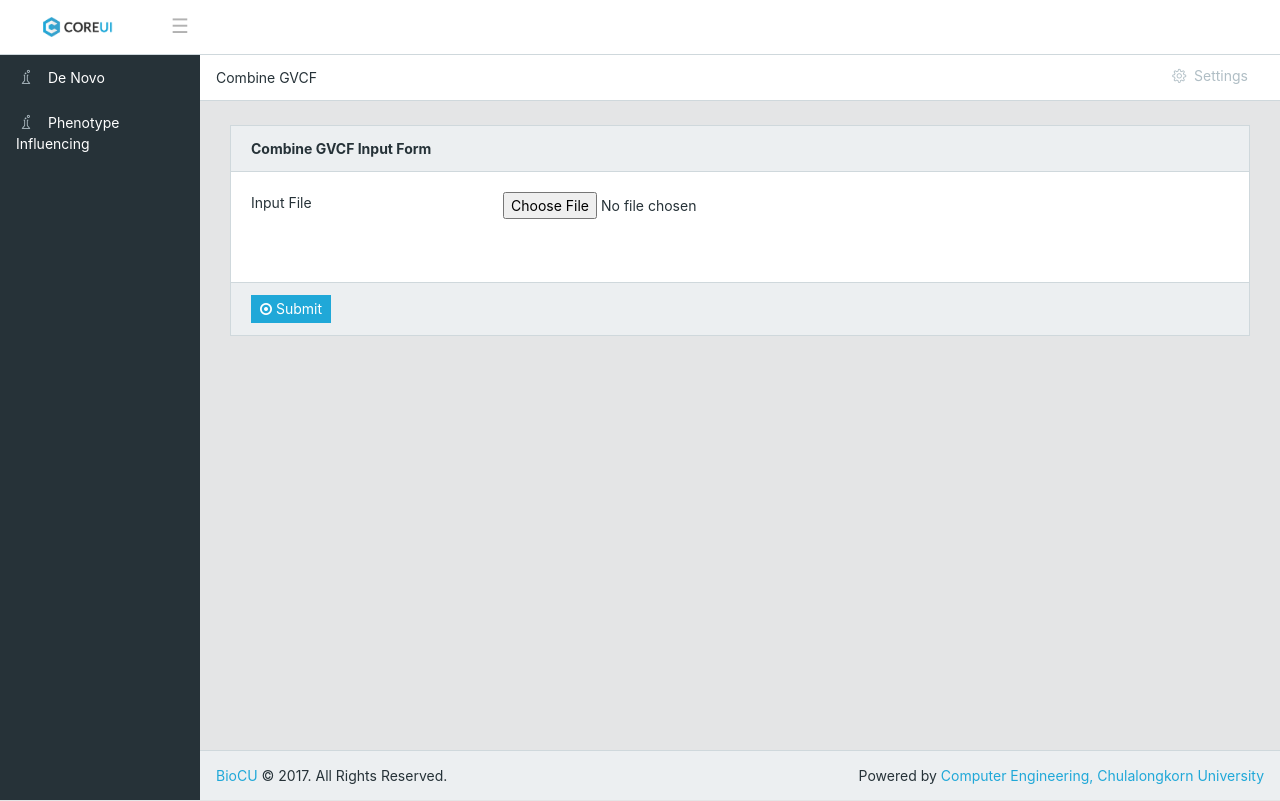
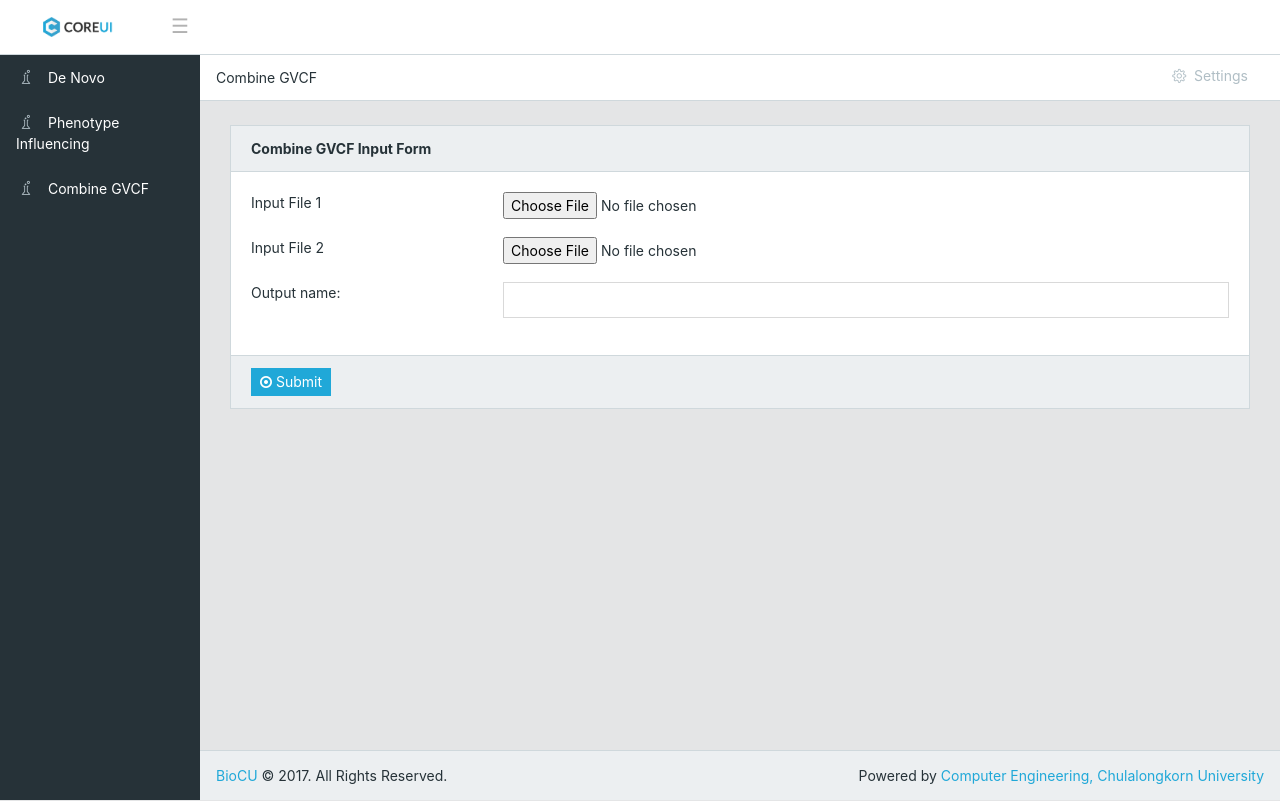
Before and after one commit to sirinthra-cc/bioinformatics, a Django app: template templates/combine_gvcf/index.html in a window 1280 px wide. Run offline with Django 3.2, Linux system fonts and the light colour scheme; the template is opened without the code that fills it: values that come from a table or form of the project are taken from there, others are empty; some libraries are stand-ins or nearby versions.

Commit message:
combine_gvcf edit draft 3

```diff
--- a/combine_gvcf/forms.py
+++ b/combine_gvcf/forms.py
@@ -2,5 +2,6 @@
 
 
 class CombineGvcfForm(forms.Form):
-    input = forms.CharField(label="Input files")
+    input1 = forms.CharField(label="Input file 1")
+    input2 = forms.CharField(label="Input file 2")
     output_name = forms.CharField(label='Output name', max_length=100)
--- a/config/urls.py
+++ b/config/urls.py
@@ -18,6 +18,7 @@
 
 urlpatterns = [
     url(r'^$', include('phenotype_influencing.urls')),
+    url(r'^combine-gvcf', include('combine_gvcf.urls')),
     url(r'^de-novo/', include('de_novo.urls')),
     url(r'^phenotype/', include('phenotype_influencing.urls')),
     url(r'^admin/', admin.site.urls),
--- a/templates/combine_gvcf/index.html
+++ b/templates/combine_gvcf/index.html
@@ -18,17 +18,24 @@
             {% csrf_token %}
             <div class="card-header"><strong>Combine GVCF Input Form</strong></div>
             <div class="card-block">
-                {# Input files #}
+                {# Input file 1 #}
                 <div class="form-group row">
-                    <label class="col-md-3 form-control-label" for="file-input">Input File</label>
+                    <label class="col-md-3 form-control-label" for="file-input">Input File 1</label>
                     <div class="col-md-9">
-                        <input type="file" id="input-file" name="file-input">
+                        <input type="file" id="input-file1" name="file-input">
+                    </div>
+                </div>
+                {# Input file 2 #}
+                <div class="form-group row">
+                    <label class="col-md-3 form-control-label" for="file-input">Input File 2</label>
+                    <div class="col-md-9">
+                        <input type="file" id="input-file2" name="file-input">
                     </div>
                 </div>
 
 
-                <div style="display: none">{% include 'snippets/normal_field.html' with element=form.input %}</div>
-                {# have to change, but not sure how #}
+                <div style="display: none">{% include 'snippets/normal_field.html' with element=form.input1 %}</div>
+                <div style="display: none">{% include 'snippets/normal_field.html' with element=form.input2 %}</div>
 
                 {% include 'snippets/normal_field.html' with element=form.output_name %}
             </div>
@@ -46,8 +53,8 @@
 {% block my-script %}
     <script type="text/javascript">
         document.getElementById("submit").onclick = function () {
-            document.getElementById("id_input").value = document.getElementById("input-file").value;
-            {# have to change, don't know how #}
+            document.getElementById("id_input1").value = document.getElementById("input-file1").value;
+            document.getElementById("id_input2").value = document.getElementById("input-file2").value;
         };
     </script>
 {% endblock %}
--- a/templates/partials/sidebar.html
+++ b/templates/partials/sidebar.html
@@ -9,6 +9,9 @@
             <li class="nav-item">
                 <a class="nav-link" href="{% url 'phenotype:index' %}"><i class="icon-chemistry"></i> Phenotype Influencing </a>
             </li>
+            <li class="nav-item">
+                <a class="nav-link" href="{% url 'combine_gvcf:index' %}"><i class="icon-chemistry"></i> Combine GVCF </a>
+            </li>
         </ul>
     </nav>
 </div>
```
Also changed, not shown: combine_gvcf/combine_gvcf.py (+88 -87 lines), combine_gvcf/views.py (+4 -4 lines).
